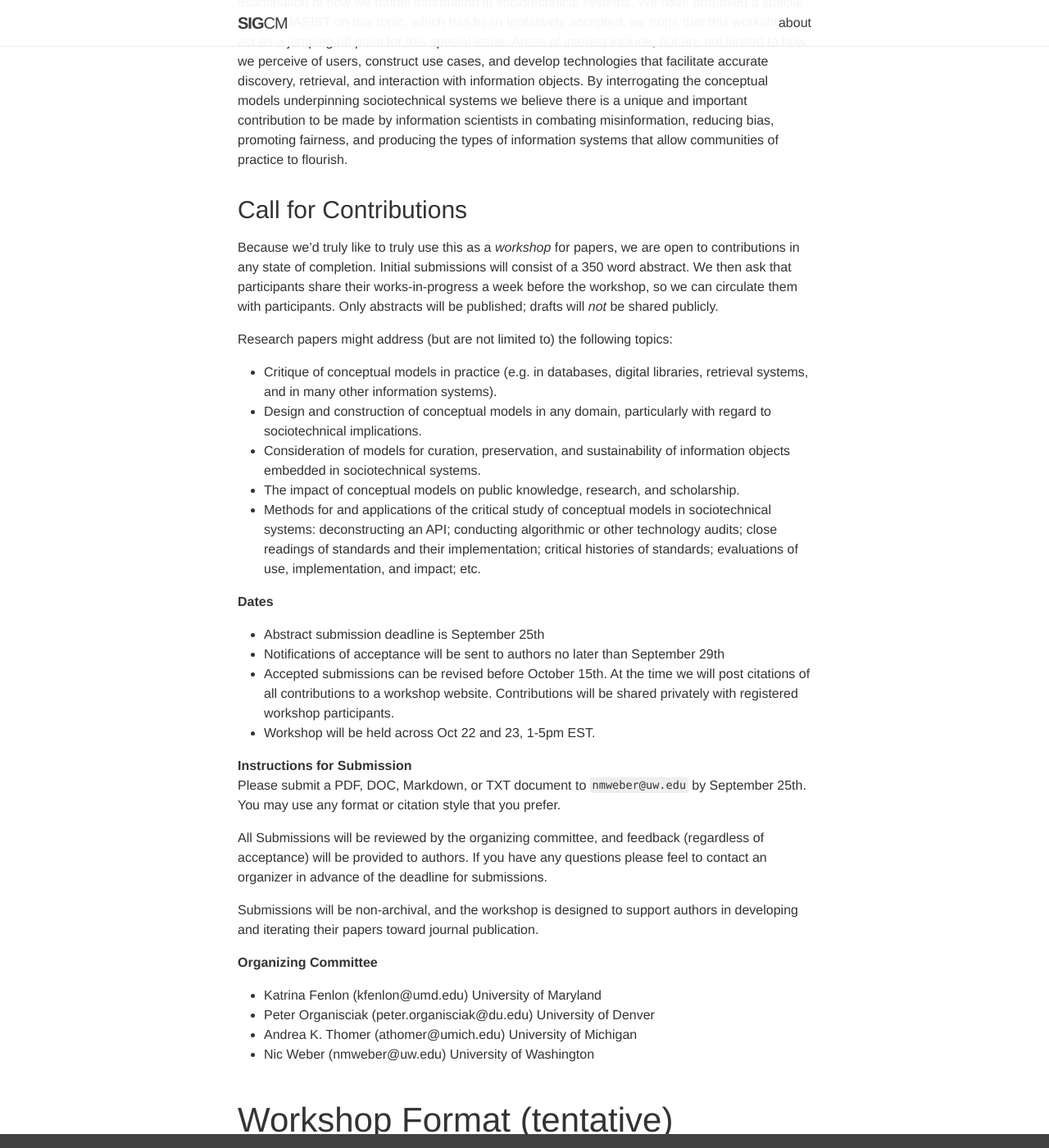
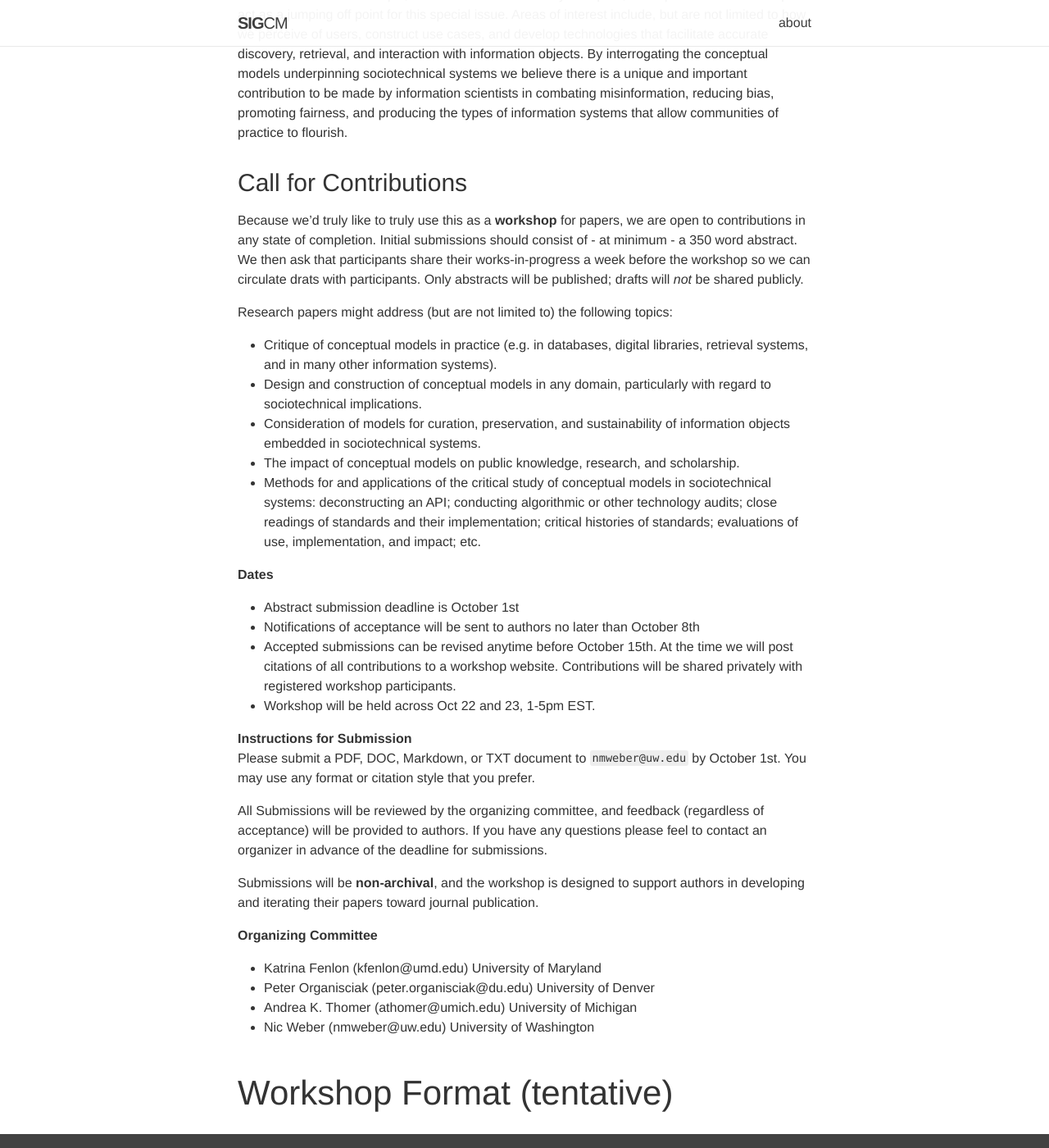
Before and after one commit to sig-cm/sig-cm.github.io, a Jekyll site: the page built from _news/ASIST-2020-CFP.md, in a window 1280 px wide and 1400 px high, scrolled down 1128 px. Shown: the whole window at 82% size. Built offline with Jekyll 4.4.1, drawn with Linux system fonts in a browser that asks for light colours; nearby versions of some CDN libraries; some of the changed text lies outside the part shown.

Commit message:
Update ASIST-2020-CFP.md

```diff
--- a/_news/ASIST-2020-CFP.md
+++ b/_news/ASIST-2020-CFP.md
@@ -7,9 +7,9 @@ inline: false
 
 
 ### TL;DR
-An ASIS&T 2020 workshop for practitioners and researchers studying conceptual models in sociotechnical systems. We hope to use this workshop as a jumping off point for a special issue of JASIST on the same topic. Contributions to the workshop can be works-in-progress that participants may be interested in submitting to the special issue.  Abstracts are due Sept 25th (see submission directions below). Keynote speakers will include Dr. Amelia Acker (University of Texas) and Dr. Ryan Shaw (University of North Carolina).
+An ASIS&T 2020 workshop for practitioners and researchers studying conceptual models in sociotechnical systems. We hope to use this workshop as a jumping off point for a special issue of JASIST on the same topic. Contributions to the workshop can be works-in-progress that participants may be interested in submitting to the special issue.  Abstracts are due October 1st (see submission directions below). Keynote speakers will include Dr. Amelia Acker (University of Texas) and Dr. Ryan Shaw (University of North Carolina).
 
-## About
+### About
 Information Science has long worked at the intersection of technology development and the critical study of technologies in particular places, serving particular people, at particular points in time. Conceptual models -- the representation of how a system works, as well as the information objects they process and transmit -- are fundamental to the construction, maintenance, and use of digital infrastructures that mutually constitute people and technology (the sociotechnical) (Kling, 1980; Agre, 1994; Selbst et al, 2019). Although conceptual models are critical to sociotechnical systems, they are often overlooked or under-described in information science research (Weber et al, 2019).
 
 We argue that current social, political, and economic conditions require a renewed attention to how conceptual models have been implemented in sociotechnical systems. There are numerous examples of sociotechnical systems that are fundamentally shaped by the conceptual models that they enact: for instance, the governance of data access through APIs (Asad et al, 2018); the affordances and limitations to standardization in online social networks (Brubaker et al, 2016); the use of encoding schemes like UTF that impact -- and sometimes, limit -- the representation of knowledge systems (Lampland and Star, 2009), etc. Each of these interventions shape and are shaped by conceptual models of information and its appropriate use. Further, the affordances and limitations of a conceptual model impact the ways in which a user can become informed, can operate with autonomy, and can produce new knowledge (Sovacool & Hess, 2017)
@@ -20,7 +20,7 @@ This workshop is meant to convene researchers in information science interested
 
 ### Call for Contributions
 
-Because we'd truly like to truly use this as a _workshop_ for papers, we are open to contributions in any state of completion.  Initial submissions will consist of a 350 word abstract. We then ask that participants share their works-in-progress a week before the workshop, so we can circulate them with participants. Only abstracts will be published; drafts will _not_ be shared publicly.
+Because we'd truly like to truly use this as a **workshop** for papers, we are open to contributions in any state of completion.  Initial submissions should  consist of - at minimum - a 350 word abstract. We then ask that participants share their works-in-progress a week before the workshop so we can circulate drats with participants. Only abstracts will be published; drafts will _not_ be shared publicly.
 
 Research papers might address (but are not limited to) the following topics:
 - Critique of conceptual models in practice (e.g. in databases, digital libraries, retrieval systems, and in many other information systems).
@@ -30,17 +30,17 @@ Research papers might address (but are not limited to) the following topics:
 - Methods for and applications of the critical study of conceptual models in sociotechnical systems: deconstructing an API; conducting algorithmic or other technology audits; close readings of standards and their implementation; critical histories of standards; evaluations of use, implementation, and impact; etc.
 
 **Dates**
-- Abstract submission deadline is September 25th
-- Notifications of acceptance will be sent to authors no later than September 29th
-- Accepted submissions can be revised before October 15th. At the time we will post citations of all contributions to a workshop website. Contributions will be shared privately with registered workshop participants.
+- Abstract submission deadline is October 1st
+- Notifications of acceptance will be sent to authors no later than October 8th
+- Accepted submissions can be revised anytime before October 15th. At the time we will post citations of all contributions to a workshop website. Contributions will be shared privately with registered workshop participants.
 - Workshop will be held across Oct 22 and 23, 1-5pm EST.
 
 **Instructions for Submission**
-Please submit a PDF, DOC, Markdown, or TXT document to `nmweber@uw.edu` by September 25th. You may use any format or citation style that you prefer.
+Please submit a PDF, DOC, Markdown, or TXT document to `nmweber@uw.edu` by October 1st. You may use any format or citation style that you prefer.
 
 All Submissions will be reviewed by the organizing committee, and feedback (regardless of acceptance) will be provided to authors. If you have any questions please feel to contact an organizer in advance of the deadline for submissions.
 
-Submissions will be non-archival, and the workshop is designed to support authors in developing and iterating their papers toward journal publication.
+Submissions will be **non-archival**, and the workshop is designed to support authors in developing and iterating their papers toward journal publication.
 <br>
 
 **Organizing Committee**
```
